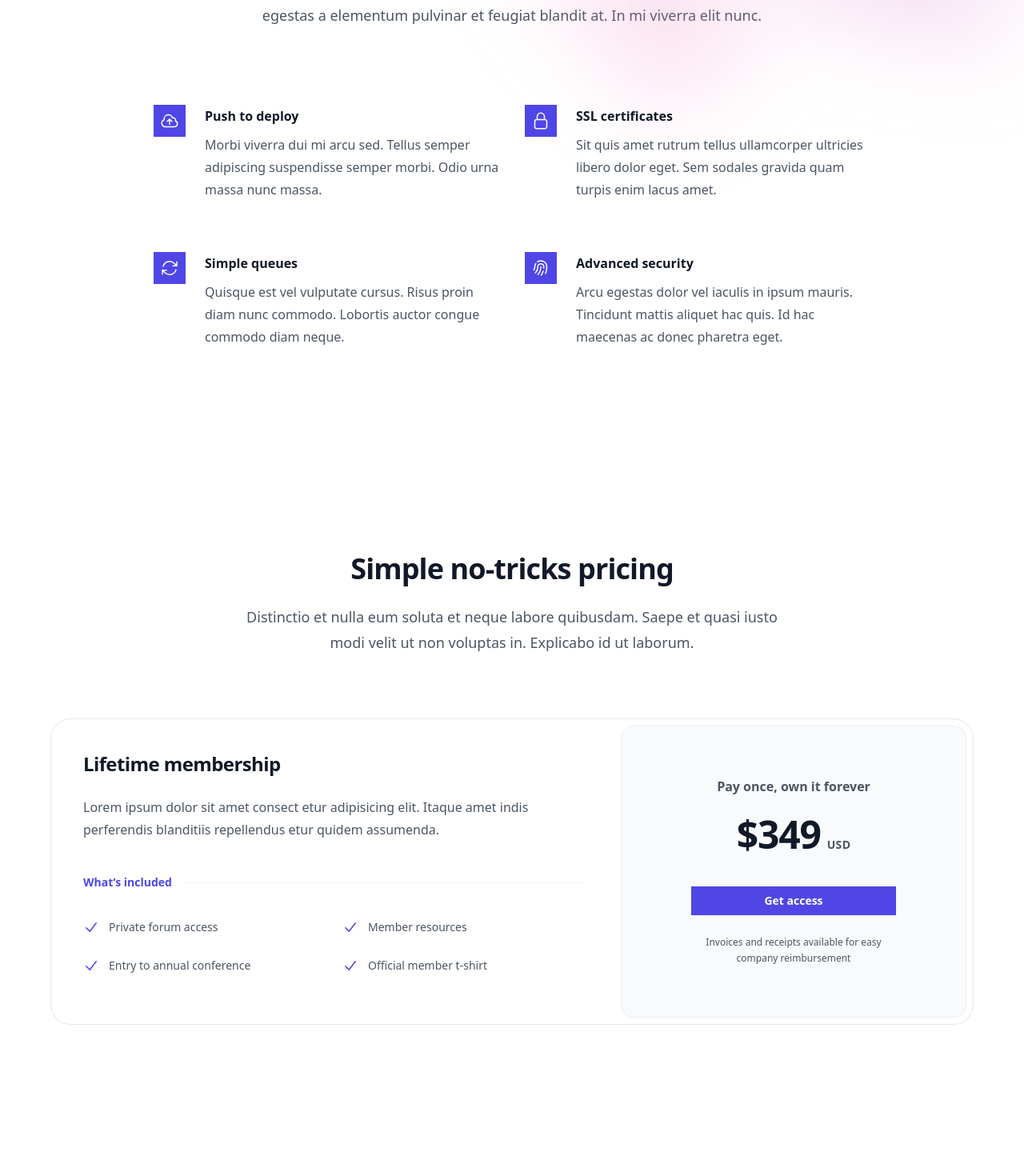
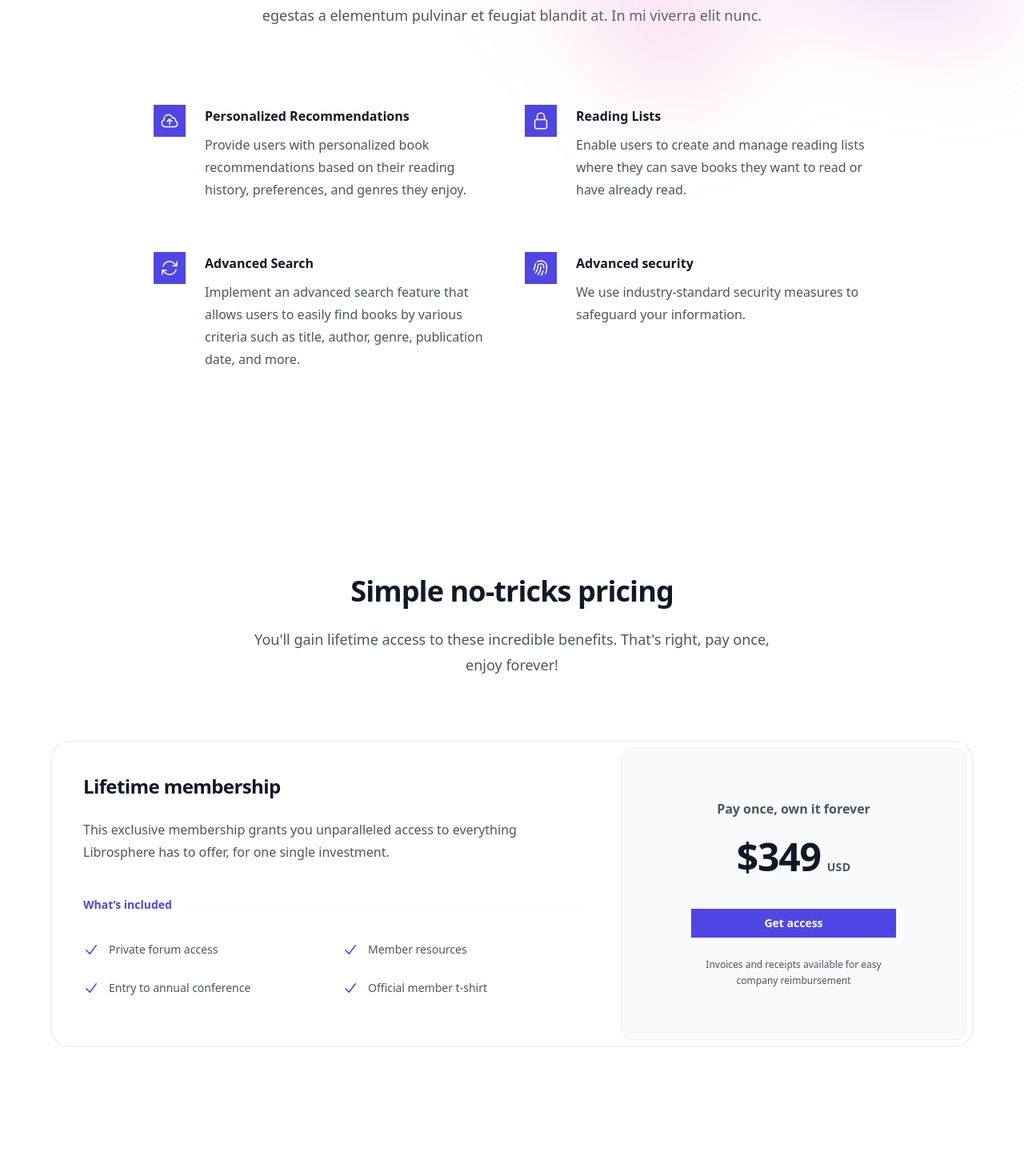
Before and after one commit to alazaradane/DLM, a React (Vite) app: page / in a window 1280 px wide. Shown: the part 945-2410 px from the top of the page at 80% size. Built offline with nearby package versions, Linux system fonts and the light colour scheme.

Commit message:
Update App component, feature descriptions, footer, and prices section

```diff
--- a/src/App.jsx
+++ b/src/App.jsx
@@ -8,6 +8,7 @@ import Books from './pages/Books'
 import BookDetail from './components/BookDetail'
 import { useState } from 'react'
 import CheckOut from './components/CheckOut'
+
 const App = () => {
 
   const [userData, setUserData] = useState({});
--- a/src/constants/index.js
+++ b/src/constants/index.js
@@ -38,27 +38,27 @@ export const navigation = [
 //feature
 export const features = [
     {
-      name: 'Push to deploy',
+      name: 'Personalized Recommendations',
       description:
-        'Morbi viverra dui mi arcu sed. Tellus semper adipiscing suspendisse semper morbi. Odio urna massa nunc massa.',
+        'Provide users with personalized book recommendations based on their reading history, preferences, and genres they enjoy.',
       icon: CloudArrowUpIcon,
     },
     {
-      name: 'SSL certificates',
+      name: 'Reading Lists',
       description:
-        'Sit quis amet rutrum tellus ullamcorper ultricies libero dolor eget. Sem sodales gravida quam turpis enim lacus amet.',
+        'Enable users to create and manage reading lists where they can save books they want to read or have already read. ',
       icon: LockClosedIcon,
     },
     {
-      name: 'Simple queues',
+      name: 'Advanced Search',
       description:
-        'Quisque est vel vulputate cursus. Risus proin diam nunc commodo. Lobortis auctor congue commodo diam neque.',
+        'Implement an advanced search feature that allows users to easily find books by various criteria such as title, author, genre, publication date, and more.',
       icon: ArrowPathIcon,
     },
     {
       name: 'Advanced security',
       description:
-        'Arcu egestas dolor vel iaculis in ipsum mauris. Tincidunt mattis aliquet hac quis. Id hac maecenas ac donec pharetra eget.',
+        'We use industry-standard security measures to safeguard your information.',
       icon: FingerPrintIcon,
     },
   ]
@@ -82,7 +82,7 @@ export const SITEMAP = [
   },
   {
     title: "Resources",
-    links: ["Blog", "Newsletter", "Free Products", "Affiliate Program"],
+    links: ["Blog", "Newsletter", "Free Products", "Program"],
   },
   {
     title: "Products",
--- a/src/sections/Footer.jsx
+++ b/src/sections/Footer.jsx
@@ -38,8 +38,7 @@ const Footer = () => {
             variant="small"
             className="mb-4 text-center font-normal text-blue-gray-900 md:mb-0"
           >
-            &copy; {currentYear} <a href="https://material-tailwind.com/">Material Tailwind</a>. All
-            Rights Reserved.
+            &copy; {currentYear} LiboSphere All Rights Reserved.
           </Typography>
           <div className="flex gap-4 text-blue-gray-900 sm:justify-center">
             <Typography as="a" href="#" className="opacity-80 transition-opacity hover:opacity-100">
--- a/src/sections/Prices.jsx
+++ b/src/sections/Prices.jsx
@@ -9,16 +9,15 @@ const Price = () => {
         <div className="mx-auto max-w-2xl sm:text-center">
           <h2 className="text-3xl font-bold tracking-tight text-gray-900 sm:text-4xl">Simple no-tricks pricing</h2>
           <p className="mt-6 text-lg leading-8 text-gray-600">
-            Distinctio et nulla eum soluta et neque labore quibusdam. Saepe et quasi iusto modi velit ut non voluptas
-            in. Explicabo id ut laborum.
+              You'll gain lifetime access to these incredible benefits. That's right, pay once, enjoy forever!
           </p>
         </div>
         <div className="mx-auto mt-16 max-w-2xl rounded-3xl ring-1 ring-gray-200 sm:mt-20 lg:mx-0 lg:flex lg:max-w-none">
           <div className="p-8 sm:p-10 lg:flex-auto">
             <h3 className="text-2xl font-bold tracking-tight text-gray-900">Lifetime membership</h3>
             <p className="mt-6 text-base leading-7 text-gray-600">
-              Lorem ipsum dolor sit amet consect etur adipisicing elit. Itaque amet indis perferendis blanditiis
-              repellendus etur quidem assumenda.
+              This exclusive membership grants you unparalleled access to everything
+              Librosphere has to offer, for one single investment.
             </p>
             <div className="mt-10 flex items-center gap-x-4">
               <h4 className="flex-none text-sm font-semibold leading-6 text-indigo-600">What’s included</h4>
```
